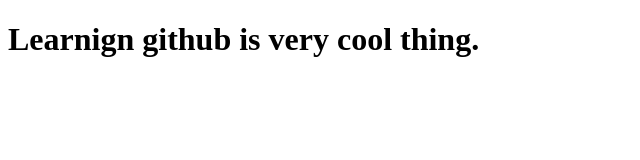
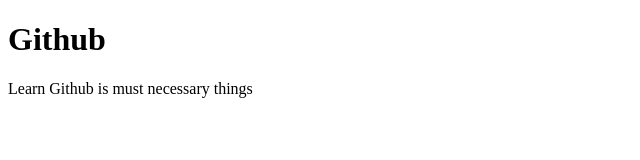
Before and after one commit to Shishir-8/learn-github, a plain HTML site: page index.html in a window 1280 px wide. Shown: the whole page, without its empty margins (0-640 px from the left). Drawn offline with Linux system fonts and the light colour scheme.

Commit message:
Changes done

```diff
--- a/index.html
+++ b/index.html
@@ -7,7 +7,8 @@
 </head>
 <body>
 
-    <h1>Learnign github is very cool thing.</h1>
+    <h1>Github</h1>
+    <p>Learn Github is must necessary things</p>
 
 </body>
 </html>
```
